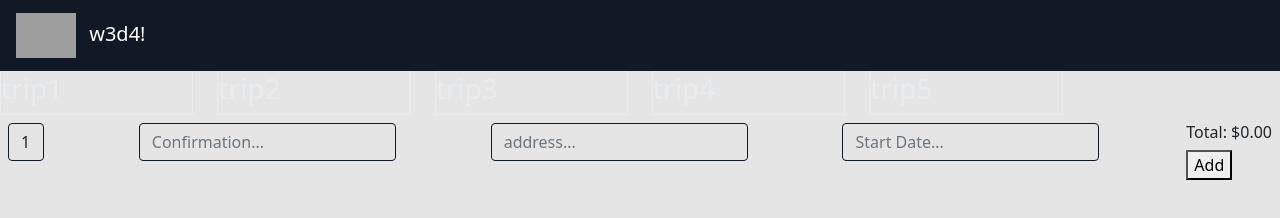
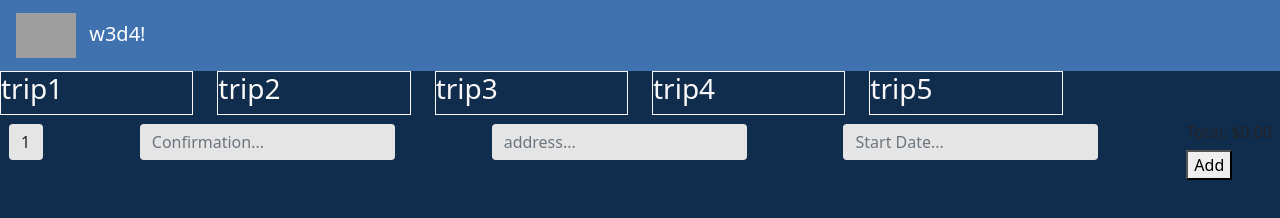
Before and after one commit to JWagstaff-Leon/codeworks_w3d4, a website with bundled scripts: page index.html in a window 1280 px wide. Built offline with nearby package versions, Linux system fonts and the light colour scheme; grey boxes are pictures that could not be loaded; a script that the page names is missing.

Commit message:
html formatting

```diff
--- a/assets/scss/_variables.scss
+++ b/assets/scss/_variables.scss
@@ -1,13 +1,14 @@
 $body-bg: #e5e5e5;
-$primary: #3ba5dc;
-$secondary: #8392ab;
+$primary: #3F72AF;
+$secondary: #DBE2EF;
 $success: #00f867;
 $info: #cb0c9f;
 $warning: #fbcf33;
 $danger: #ea0606;
-$light: #e9ecef;
-$dark: #111927;
+$light: #F9F7F7;
+$dark: #112D4E;
 $grey: #cbcbcb;
+
 
 $font-sans-serif: Open Sans;
 $font-monospace: SFMono-Regular, Menlo, Monaco, Consolas, "Liberation Mono", "Courier New", monospace;
--- a/index.html
+++ b/index.html
@@ -15,7 +15,7 @@
 
 <body>
   <header>
-    <nav class="navbar navbar-dark navbar-expand bg-dark text-light no-select">
+    <nav class="navbar navbar-dark navbar-expand text-light no-select bg-primary">
       <a class="navbar-brand ms-3" href="#">
         <img src="https://codeworks.blob.core.windows.net/public/assets/img/cw-mark.png" height="45" alt=""
           loading="lazy">
@@ -23,7 +23,7 @@
       </a>
     </nav>
   </header>
-  <main class="container-fluids">
+  <main class="container-fluids bg-dark">
       <div class="row" id="trips">
         <!-- Trips go here -->
       </div>
```
Also changed, not shown: assets/style/main.css, 1 other file.
